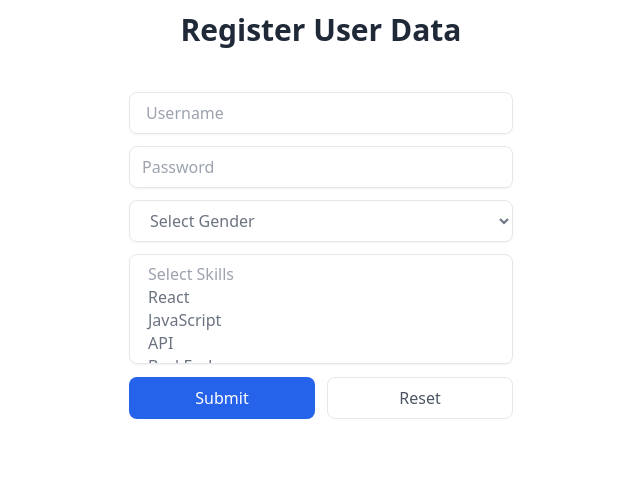
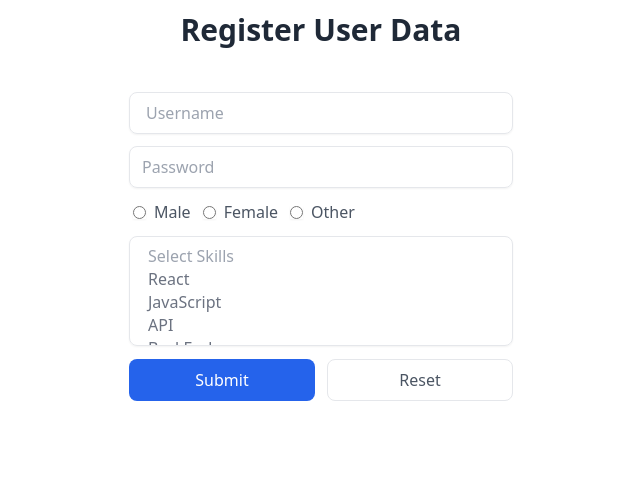
Before and after one commit to mohitg66/User-Manager, a Django app: page / in a window 1280 px wide. Shown: the part 135-617 px from the top of the page, without its empty margins (319-959 px from the left). Run offline with Django 4.2, Linux system fonts and the light colour scheme; some libraries are stand-ins or nearby versions.

Commit message:
converted gender to radio, removed image from readme

```diff
--- a/users/templates/users/index.html
+++ b/users/templates/users/index.html
@@ -18,12 +18,20 @@
         title="Password must contain at least 8 characters, including a letter, a number, and a special character (@$!%*#?&)"
         class="w-full rounded-lg border bg-transparent px-3 py-2 text-gray-500 shadow-sm outline-none focus:border-blue-600"
         placeholder="Password" />
-        <select name="gender" required class="w-full rounded-lg border bg-transparent px-4 py-2 text-gray-500 shadow-sm outline-none focus:border-blue-600">
-          <option class="text-gray-400" value="" disabled selected>Select Gender</option>
-          <option value="M">Male</option>
-          <option value="F">Female</option>
-          <option value="O">Other</option>
-        </select>
+      <div class="flex flex-row ml-1 space-x-3">
+        <label for="gender-male" class="flex items-center">
+            <input type="radio" id="gender-male" name="gender" value="M" required class="rounded-lg border bg-transparent px-4 py-2 text-gray-500 shadow-sm outline-none focus:border-blue-600" />
+            <span class="ml-2">Male</span>
+        </label>
+        <label for="gender-female" class="flex items-center">
+            <input type="radio" id="gender-female" name="gender" value="F" required class="rounded-lg border bg-transparent px-4 py-2 text-gray-500 shadow-sm outline-none focus:border-blue-600" />
+            <span class="ml-2">Female</span>
+        </label>
+        <label for="gender-other" class="flex items-center">
+            <input type="radio" id="gender-other" name="gender" value="O" required class="rounded-lg border bg-transparent px-4 py-2 text-gray-500 shadow-sm outline-none focus:border-blue-600" />
+            <span class="ml-2">Other</span>
+        </label>
+      </div>
         <select name="skills" multiple required class="w-full rounded-lg border bg-transparent px-4 py-2 text-gray-500 shadow-sm outline-none focus:border-blue-600">
           <option class="text-gray-400" value="" disabled>Select Skills</option>
           <option value="react">React</option>
```
Also changed, not shown: README.md, db.sqlite3.
